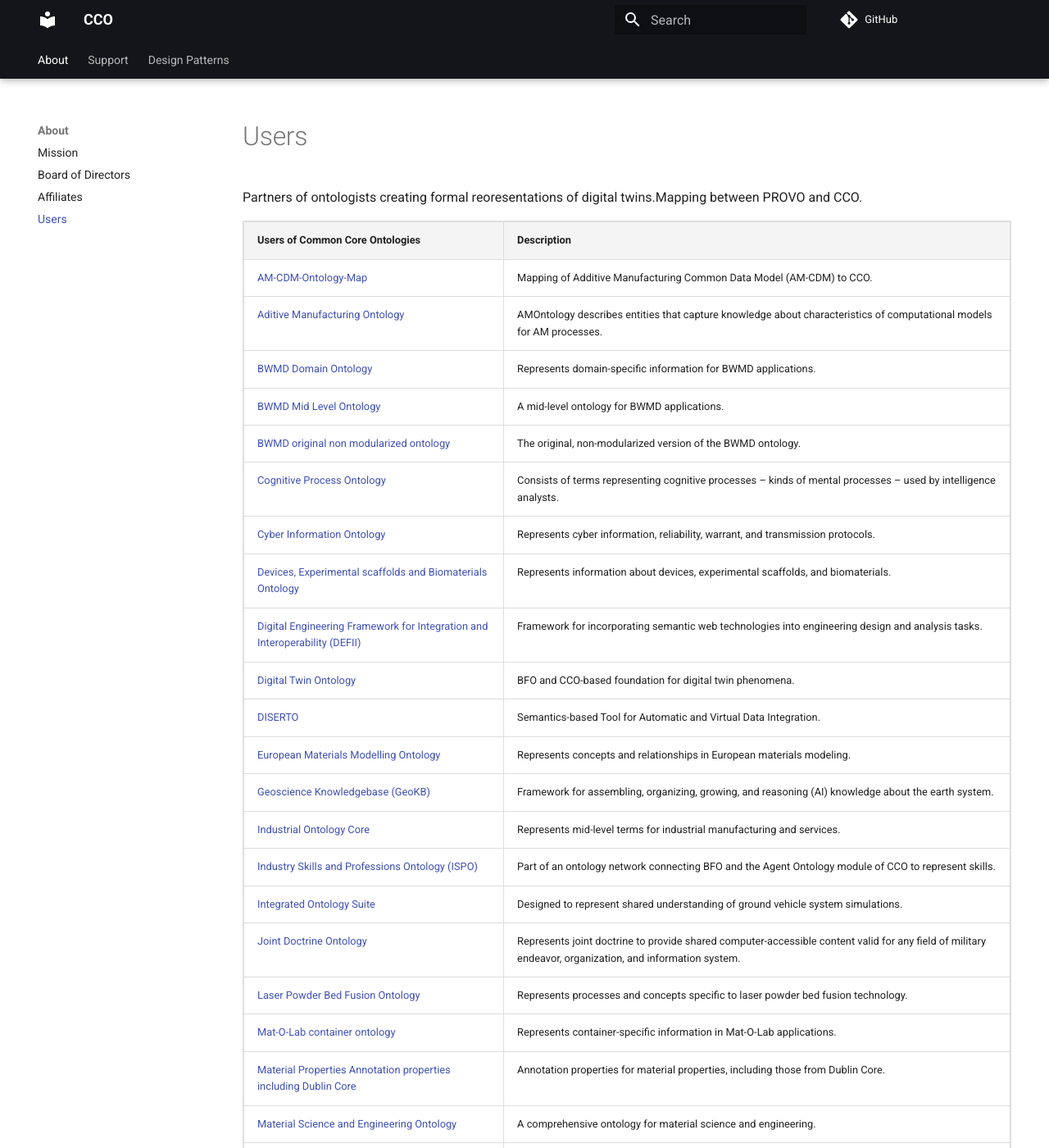
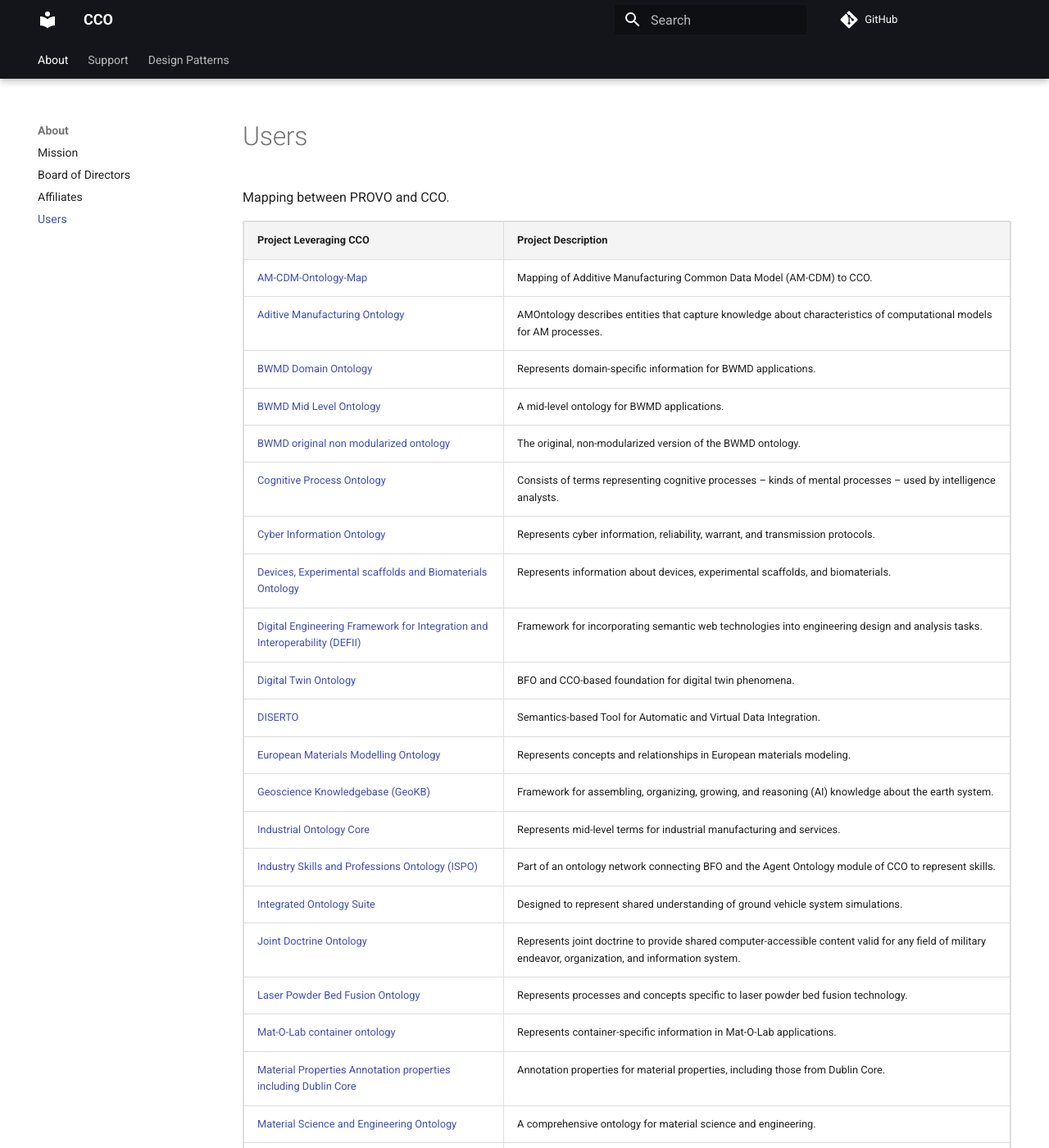
Before and after one commit to CommonCoreOntology/cco-webpage, an MkDocs documentation site: the page built from docs/users.md, in a window 1280 px wide and 1400 px high. Shown: the whole window at 82% size. Built offline with MkDocs 1.6.1 and Material for MkDocs 9.7.7, drawn with Linux system fonts in a browser that asks for light colours; comment, search, counter and statistics services are not loaded; some of the changed text lies outside the part shown.

Commit message:
updating users page

```diff
--- a/docs/users.md
+++ b/docs/users.md
@@ -13,7 +13,7 @@
 <body>
     <table>
         <thead>
-            <tr><th>Users of Common Core Ontologies</th><th>Description</th></tr>
+            <tr><th>Project Leveraging CCO</th><th>Project Description</th></tr>
         </thead>
         <tbody>
             <tr><td><a href="https://github.com/BuffaloMfgWorks/AM-CDM-Ontology-Map">AM-CDM-Ontology-Map</a></td><td>Mapping of Additive Manufacturing Common Data Model (AM-CDM) to CCO.</td></tr>
@@ -41,8 +41,7 @@
             <tr><td><a href="https://matportal.org/ontologies/MDS">Materials Data Science Ontology</a></td><td>Represents concepts and relationships specific to materials data science.</td></tr>
             <tr><td><a href="https://matportal.org/ontologies/NMRRVOCAB">Materials Data Vocabulary</a></td><td>Vocabulary for materials data.</td></tr>
             <tr><td><a href="https://matportal.org/ontologies/MDO-FULL">Materials Design Ontology</a></td><td>Represents concepts and relationships in materials design.</td></tr>
-            <tr><td><a href="https://github.com/materialdigital/materialdigital1_ontology_collection/tree/f9be08f730bd093abb8bd3c75fae69f48406f6ea">Material Digital Ontology Collection</a></td></td>Partners of ontologists creating formal reoresentations of digital twins.</td></tr>
-            <tr><td><a href="https://matportal.org/ontologies/MECH">Materials-Mechanics-Ontology</a></td><td>Represents concepts and relationships in the mechanics of materials.</td></tr>
+            <tr><td><a href="https://matportal.org/ontologies/MECH">Materials Mechanics Ontology</a></td><td>Represents concepts and relationships in the mechanics of materials.</td></tr>
             <tr><td><a href="https://matportal.org/ontologies/MM">Materials Mine</a></td><td>A repository of materials data and related ontologies.</td></tr>
             <tr><td><a href="https://matportal.org/ontologies/MOL_BRINELL">MatoLab Brinell Test Ontology</a></td><td>Represents information specific to Brinell hardness tests in Mat-O-Lab applications.</td></tr>
             <tr><td><a href="https://matportal.org/ontologies/MOL_TENSILE">Matolab Tensile Test Ontology</a></td><td>Represents information specific to tensile tests in Mat-O-Lab applications.</td></tr>
@@ -60,7 +59,7 @@
             <tr><td><a href="https://ieeexplore.ieee.org/abstract/document/9798936?casa_token=iqUpJR3_gtQAAAAA:arwyROnS9D3LfIYV1LHH4NPyssAMvG26JxfLDuO3JDgA53ssaUMKVvL32BSt2_Dc4XbpRRU07w">POLARISC Ontology</a></td><td>Defines the Knowledge of French emergency responders who are involved in the disaster response process.</td></tr>
             <tr><td><a href="https://github.com/TrustedAI-KG-NLP/cco-pizza">Pizza Ontology Project</a></td><td>Project space for learning ontology engineering regarding pizzas.</td></tr>
             <tr><td><a href="https://content.iospress.com/articles/applied-ontology/ao190210">Product Life Cycle Ontologies</a></td><td>Ontology suite representing manufacturing product life cycles.</td></tr>
-            <tr><td><a href="https://github.com/BFO-Mappings/PROV-to-BFO/blob/0ebed419d2584e4ea7a0dcecd93aeb17caafe11a/prov-cco-directmappings.ttl#L15">PROVO-CCO Mapping</a></td></tr>Mapping between PROVO and CCO.</td></tr>
+            <tr><td><a href="https://github.com/BFO-Mappings/PROV-to-BFO/blob/0ebed419d2584e4ea7a0dcecd93aeb17caafe11a/prov-cco-directmappings.ttl#L15">PROVO-CCO Mapping</a></td></td>Mapping between PROVO and CCO.</td></tr>
             <tr><td><a href="https://pubs.geoscienceworld.org/gsa/books/edited-volume/2377/chapter-abstract/135416298/Ontology-of-the-complex-rare-earth-elements?redirectedFrom=fulltext">Rare-Earth Elements (REE) Ontology</a></td><td>Formalizes the interactions among the members of various magmatic, hydrothermal, basinal, regolith, and supergene subsystems.</td></tr>
             <tr><td><a href="https://github.com/RUBRIC-ontology/RUBRIC">Regulatory Basis for Informed Consent (RUBRIC)</a></td><td>Ontology representing informed consent concepts.</td></tr>
             <tr><td><a href="https://philpapers.org/archive/COXTSD-2.pdf">Space Domain Ontologies</a></td><td>Ontologies representing phenomena relevant to the domain of space.</td></tr>
```
